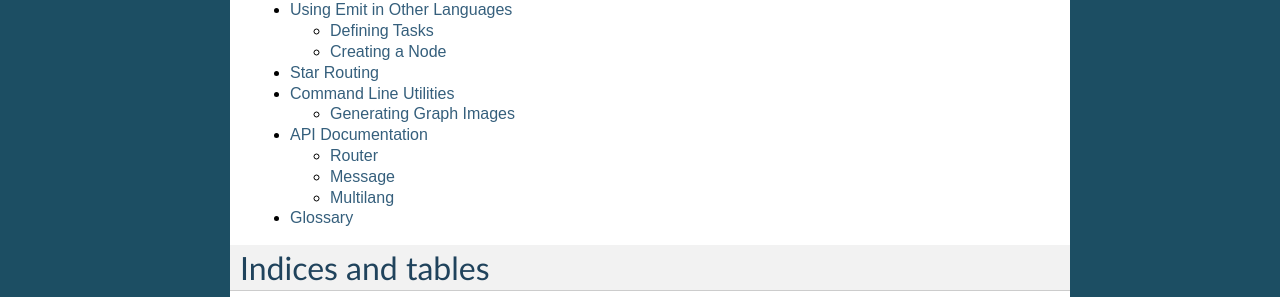
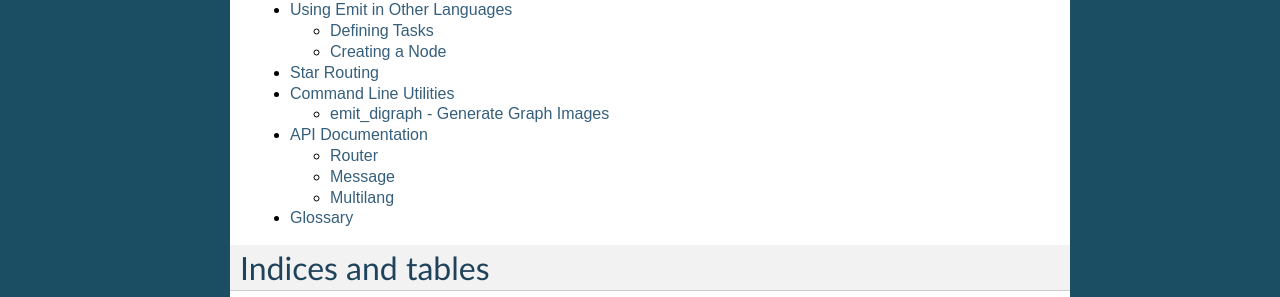
Before and after one commit to BrianHicks/emit, a Sphinx documentation site: the page built from docs/index.rst, in a window 1280 px wide. Shown: the part 426-723 px from the top of the page. Built offline with Sphinx 7.4.7, drawn with Linux system fonts in a browser that asks for light colours.

Commit message:
change section subheader

```diff
--- a/docs/command-line-utilities.rst
+++ b/docs/command-line-utilities.rst
@@ -1,8 +1,8 @@
 Command Line Utilities
 ======================
 
-Generating Graph Images
------------------------
+emit_digraph - Generate Graph Images
+------------------------------------
 
 Emit ships with a command-line program to inspect a graph: ``emit_digraph``.
 Use it to generate graphs like this:
```
